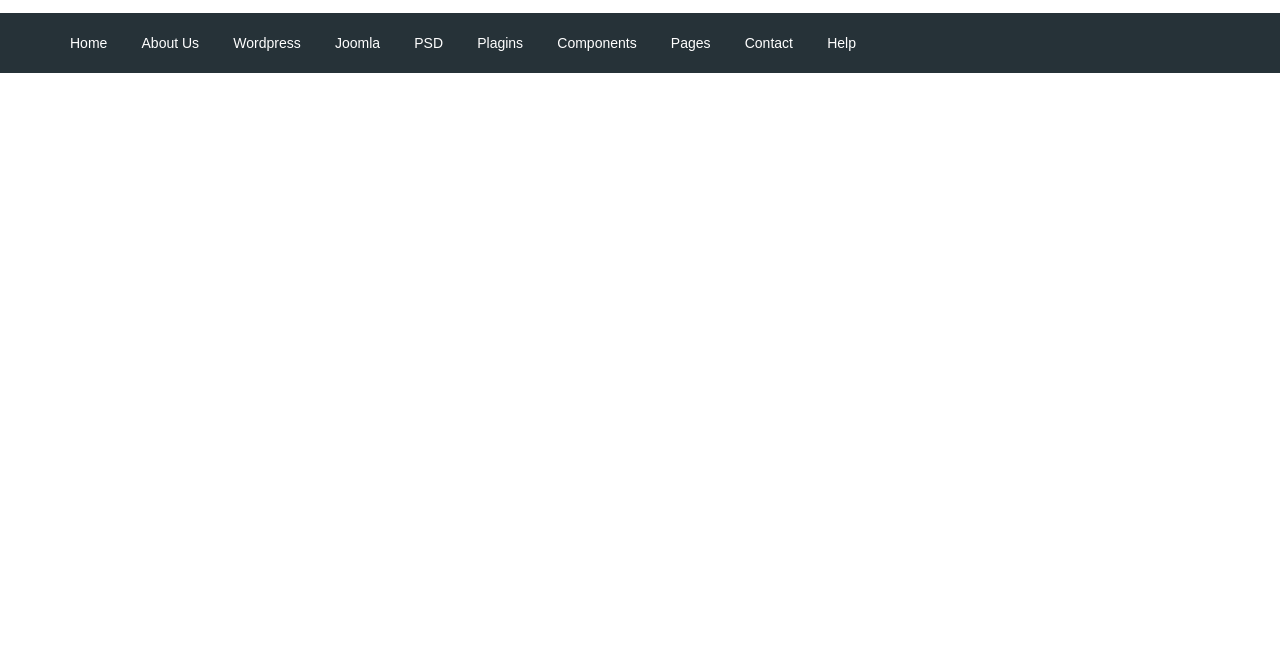
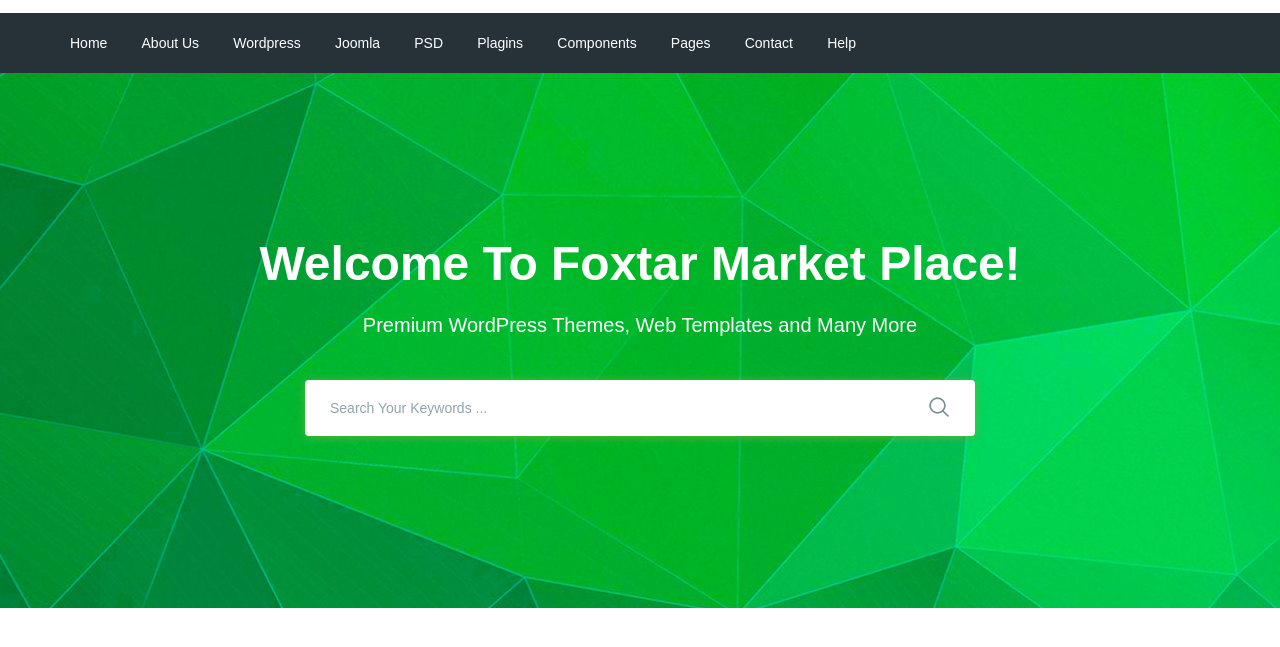
Before and after one commit to Valerii2390/Moderno, a website: page app/index.html in a window 1280 px wide. Shown: the part 77-724 px from the top of the page. Drawn offline with nearby package versions, Linux system fonts and the light colour scheme; files that its build step writes are made by us from their sources.

Commit message:
added search section

```diff
--- a/app/index.html
+++ b/app/index.html
@@ -73,6 +73,24 @@
         </div>
 
     </header>
+    <section class="search" style="background-image: url(images/icons/search-bg.jpg);">
+        <div class="container">
+            <div class="search__inner">
+                <div class="search__inner-title">
+                    Welcome To Foxtar Market Place!</div>
+                <div class="search__inner-text">
+                    Premium WordPress Themes, Web Templates and Many More</div>
+                <form class="search__inner-form">
+                    <input class="search__inner-input" type="text" placeholder="Search Your Keywords ... " required>
+                    <button type="submit">
+                                <img class="search__inner-img" src="images/icons/search.png" alt="search">
+                            </button>
+                </form>
+
+
+            </div>
+        </div>
+    </section>
     <script src="https://ajax.googleapis.com/ajax/libs/jquery/3.5.1/jquery.min.js"></script>
     <script src="js/libs.min.js"></script>
     <script src="js/main.min.js"></script>
--- a/app/scss/style.scss
+++ b/app/scss/style.scss
@@ -56,3 +56,58 @@
         font-size: 14px;
     }
 }
+
+.search {
+    // background-image: url(../images/icons/search-bg.jpg);
+    background-repeat: no-repeat;
+    background-size: cover;
+    background-position: center;
+    min-height: 535px;
+    color: #fff;
+    text-align: center;
+}
+
+.search__inner {
+    padding: 155px 0 100px;
+    &-title {
+        margin-bottom: 10px;
+        font-size: 48px;
+        font-weight: 700;
+        line-height: 72px;
+    }
+    &-text {
+        margin-bottom: 40px;
+        font-size: 20px;
+        font-weight: 500;
+        line-height: 30px;
+    }
+    &-form {
+        width: 670px;
+        margin: 0 auto;
+        position: relative;
+        input {
+            display: block;
+            width: 100%;
+            box-shadow: 0px 1px 10px 0px rgba(124, 178, 64, 0.75);
+            border-radius: 4px;
+            height: 56px;
+            border: none;
+            font-size: 14px;
+            font-weight: 500;
+            outline: none;
+            padding-left: 25px;
+            padding-right: 60px;
+            &::placeholder {
+                color: #90a4ae;
+                font-weight: 500;
+            }
+        }
+        button {
+            position: absolute;
+            border: none;
+            background-color: transparent;
+            right: 20px;
+            top: 16px;
+        }
+    }
+}
```
Also changed, not shown: app/images/icons/search-bg.jpg (added), app/images/icons/search.png (added), app/images/icons/search.svg (added).
